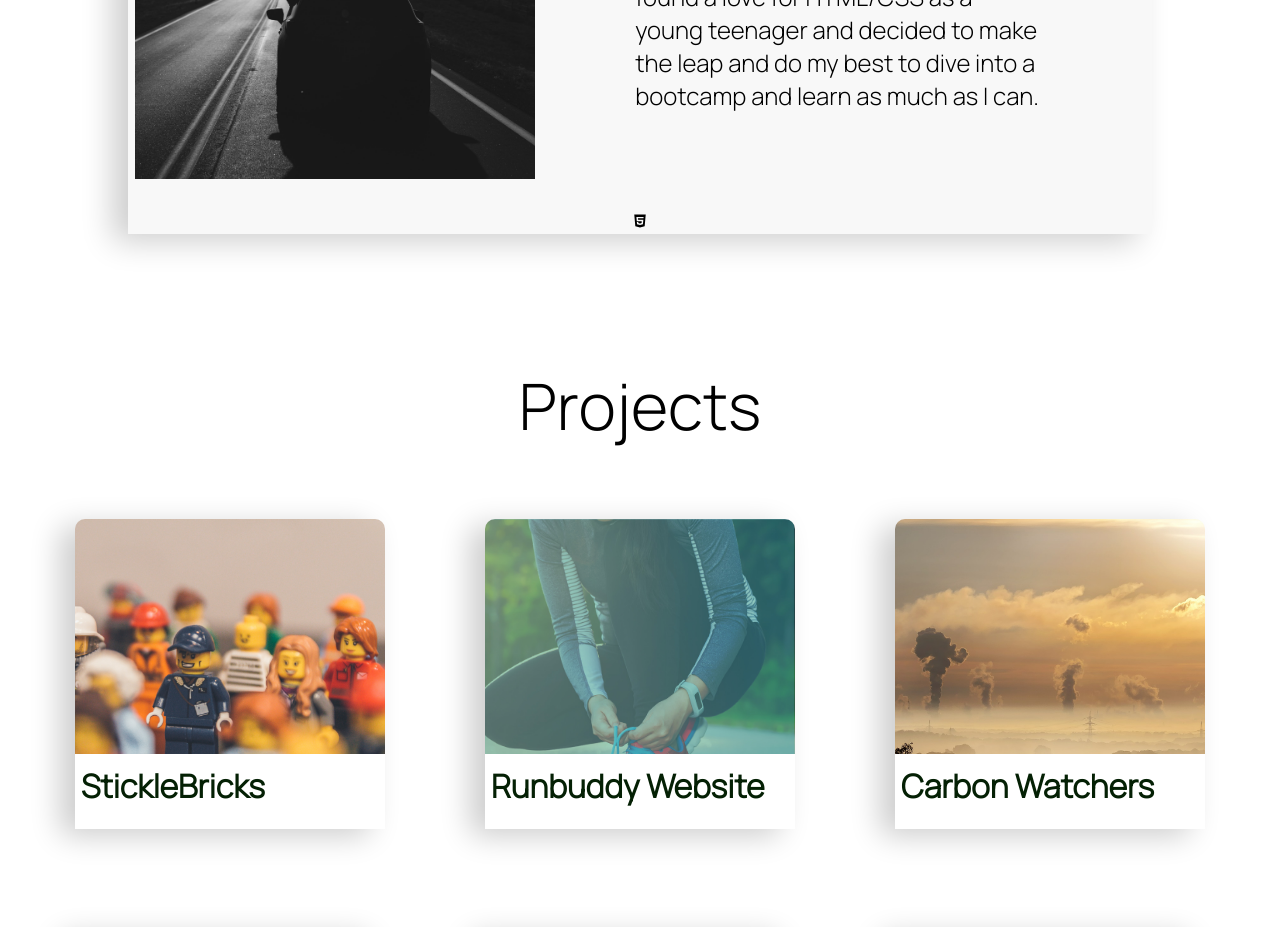
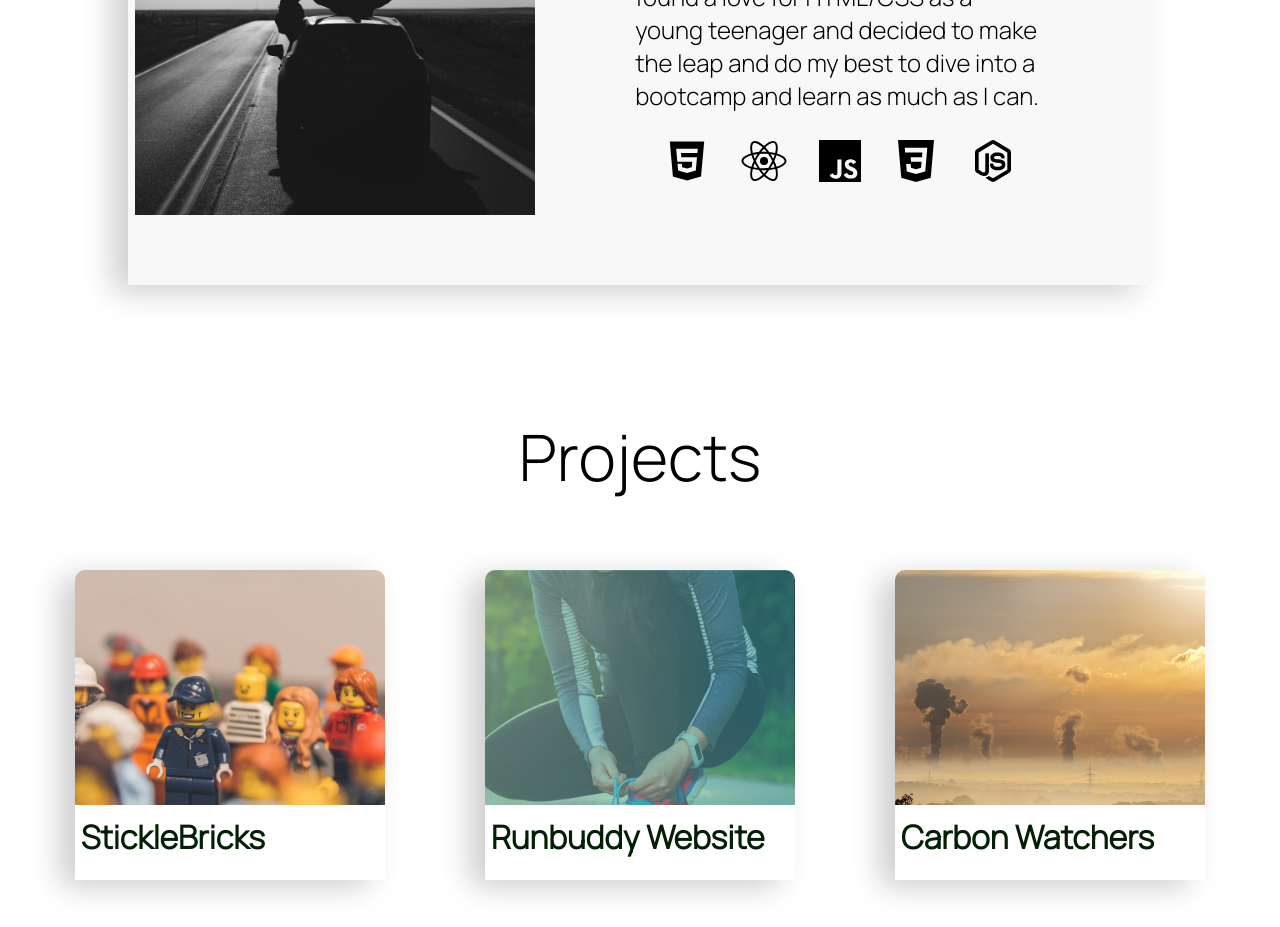
Before and after one commit to kelleymarne/kelleyworthington, a React (Create React App) app: page / in a window 1280 px wide. Shown: the part 1320-2247 px from the top of the page. Built offline with nearby package versions, Linux system fonts and the light colour scheme.

Commit message:
updating skills area

```diff
--- a/src/components/About/index.jsx
+++ b/src/components/About/index.jsx
@@ -1,5 +1,11 @@
 import React from 'react'
 import { AiFillHtml5 } from 'react-icons/ai'
+import {
+    IoLogoJavascript,
+    IoLogoReact,
+    IoLogoNodejs,
+    IoLogoCss3,
+ } from 'react-icons/io5'
 
 
 function About() {
@@ -14,10 +20,13 @@ function About() {
                     </div>
                     <div className="about-text">
                         My name is Kelley Worthington. I am based out of Salt Lake City, Utah. I'm a brand new junior developer who is very eager to learn and understand. I have always had a love for tech and found a love for HTML/CSS as a young teenager and decided to make the leap and do my best to dive into a bootcamp and learn as much as I can.
+                        <br />
+                        <div id="skills">
+                        <AiFillHtml5 style={{fontSize: '2em'}} /> <IoLogoReact style={{fontSize: '2em'}} /> <IoLogoJavascript style={{fontSize: '2em'}} /> <IoLogoCss3 style={{fontSize: '2em'}} />
+                        <IoLogoNodejs style={{fontSize: '2em'}} />
+                        </div>
                     </div>
-                    <div>
-                        <AiFillHtml5 />
-                    </div>
+
                 </div>
             </div>
         </section>
--- a/src/index.css
+++ b/src/index.css
@@ -155,6 +155,13 @@ li a:hover {
     align-items: center;
     justify-content: center;
     flex-flow: wrap;
+}
+
+#skills {
+    display: flex;
+    flex-direction: row;
+    justify-content: space-evenly;
+    margin-top: 25px;
 }
 .about-image {
     height: 450px;
```
